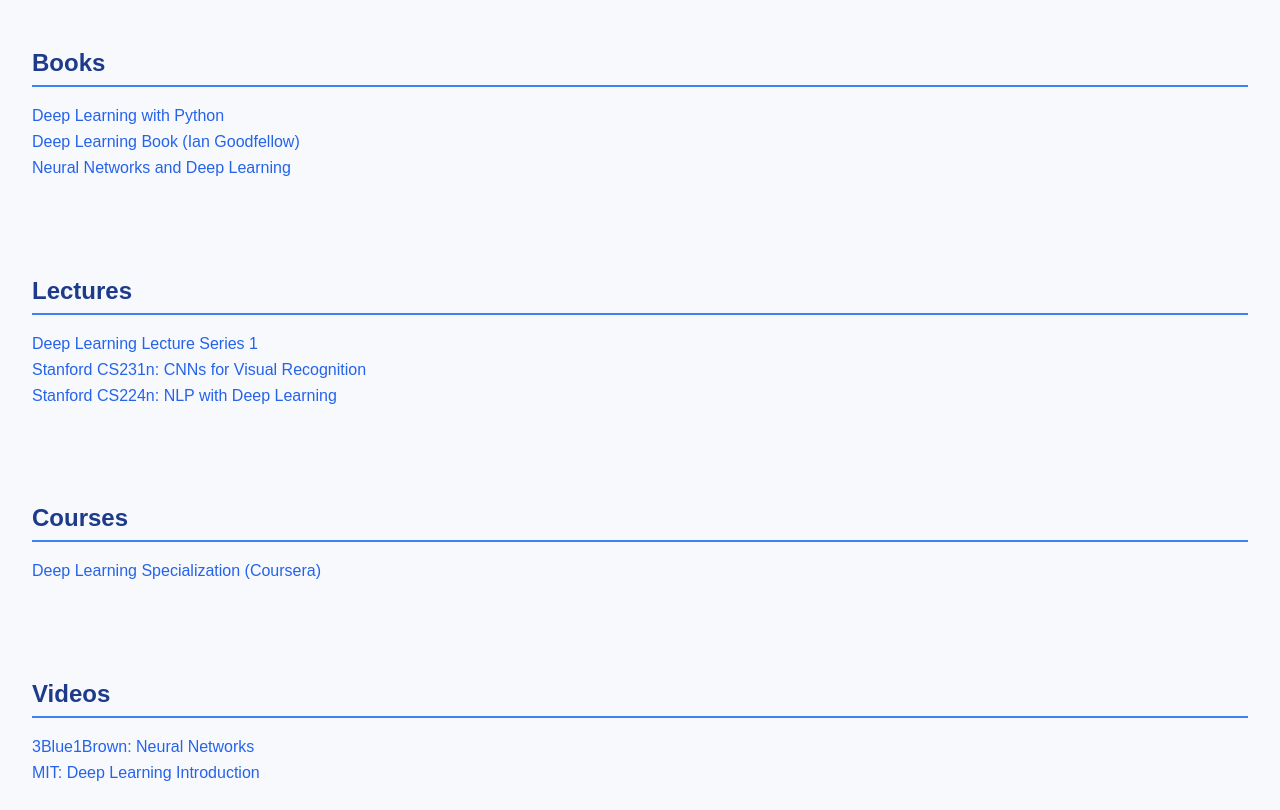
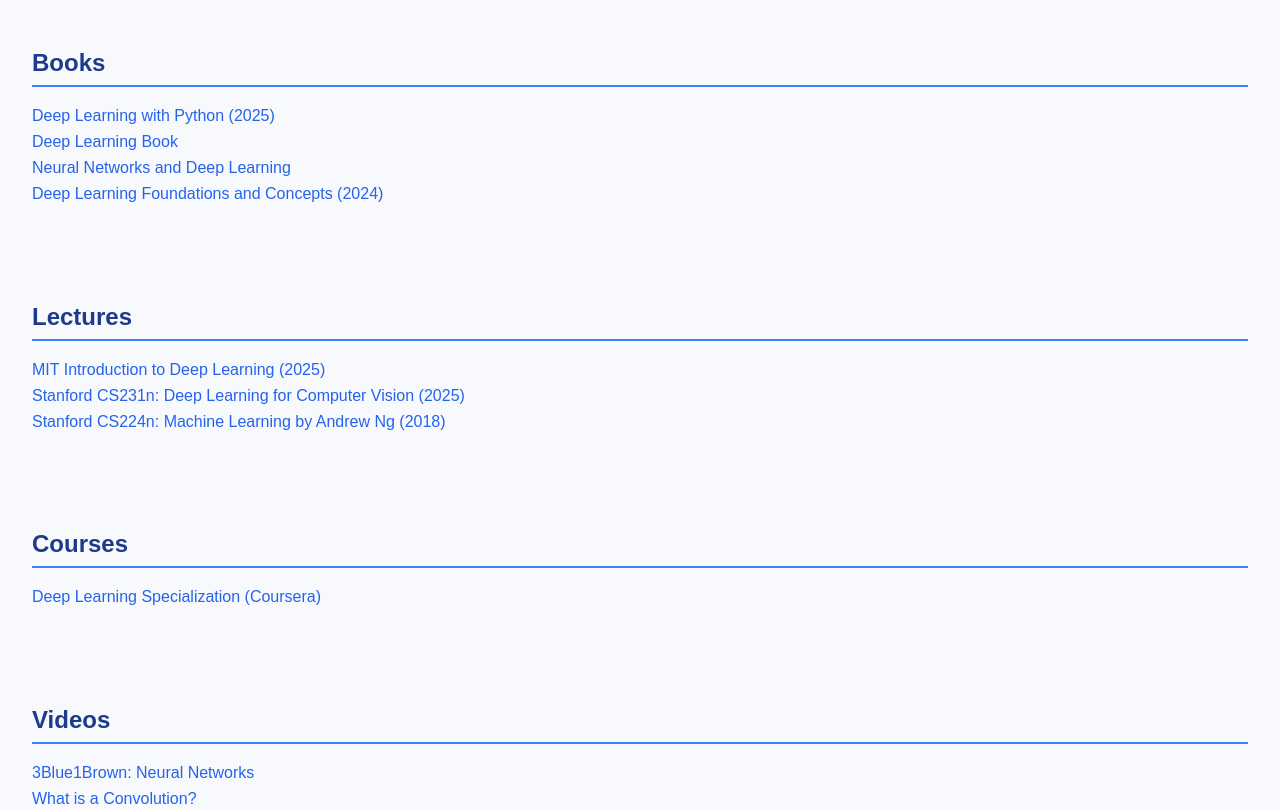
Before and after one commit to JonFeli/deep-learning-resources, a plain HTML site: page index.html in a window 1280 px wide. Shown: the part 199-1009 px from the top of the page. Drawn offline with Linux system fonts and the light colour scheme.

Commit message:
minor updates

```diff
--- a/index.html
+++ b/index.html
@@ -94,18 +94,19 @@
     <section id="books">
       <h2>Books</h2>
       <ul>
-        <li><a class="resource-link" href="https://deeplearningwithpython.io/" target="_blank">Deep Learning with Python</a></li>
-        <li><a class="resource-link" href="https://www.deeplearningbook.org/contents/convnets.html" target="_blank">Deep Learning Book (Ian Goodfellow)</a></li>
+        <li><a class="resource-link" href="https://deeplearningwithpython.io/" target="_blank">Deep Learning with Python (2025)</a></li>
+        <li><a class="resource-link" href="https://www.deeplearningbook.org/contents/convnets.html" target="_blank">Deep Learning Book</a></li>
         <li><a class="resource-link" href="http://neuralnetworksanddeeplearning.com/" target="_blank">Neural Networks and Deep Learning</a></li>
+        <li><a class="resource-link" href="https://www.bishopbook.com/" target="_blank">Deep Learning Foundations and Concepts (2024)</a></li>
       </ul>
     </section>
 
     <section id="lectures">
       <h2>Lectures</h2>
       <ul>
-        <li><a class="resource-link" href="https://www.youtube.com/playlist?list=PL9geFpaSWc9Wr2Cmdu5pGDaswddJWp7l8" target="_blank">Deep Learning Lecture Series 1</a></li>
-        <li><a class="resource-link" href="https://www.youtube.com/playlist?list=PLoROMvodv4rOmsNzYBMe0gJY2XS8AQg16" target="_blank">Stanford CS231n: CNNs for Visual Recognition</a></li>
-        <li><a class="resource-link" href="https://www.youtube.com/playlist?list=PLoROMvodv4rMiGQp3WXShtMGgzqpfVfbU" target="_blank">Stanford CS224n: NLP with Deep Learning</a></li>
+        <li><a class="resource-link" href="https://www.youtube.com/playlist?list=PL9geFpaSWc9Wr2Cmdu5pGDaswddJWp7l8" target="_blank">MIT Introduction to Deep Learning (2025)</a></li>
+        <li><a class="resource-link" href="https://www.youtube.com/playlist?list=PLoROMvodv4rOmsNzYBMe0gJY2XS8AQg16" target="_blank">Stanford CS231n: Deep Learning for Computer Vision (2025)</a></li>
+        <li><a class="resource-link" href="https://www.youtube.com/playlist?list=PLoROMvodv4rMiGQp3WXShtMGgzqpfVfbU" target="_blank">Stanford CS224n: Machine Learning by Andrew Ng (2018)</a></li>
       </ul>
     </section>
 
@@ -120,7 +121,7 @@
       <h2>Videos</h2>
       <ul>
         <li><a class="resource-link" href="https://www.youtube.com/playlist?list=PLZHQObOWTQDNU6R1_67000Dx_ZCJB-3pi" target="_blank">3Blue1Brown: Neural Networks</a></li>
-        <li><a class="resource-link" href="https://www.youtube.com/watch?v=KuXjwB4LzSA" target="_blank">MIT: Deep Learning Introduction</a></li>
+        <li><a class="resource-link" href="https://www.youtube.com/watch?v=KuXjwB4LzSA" target="_blank">What is a Convolution?</a></li>
       </ul>
     </section>
 
@@ -157,6 +158,7 @@
       <ul>
         <li><a class="resource-link" href="https://www.atlassian.com/agile/scrum" target="_blank">Scrum Guide (Atlassian)</a></li>
         <li><a class="resource-link" href="https://www.tutorialspoint.com/scrum/index.htm" target="_blank">Scrum Tutorial (TutorialsPoint)</a></li>
+        <li><a class="resource-link" href="https://www.atlassian.com/agile/kanban/kanban-vs-scrum" target="_blank">Kanban vs. Scrum</a></li>
       </ul>
     </section>
   </main>
```
